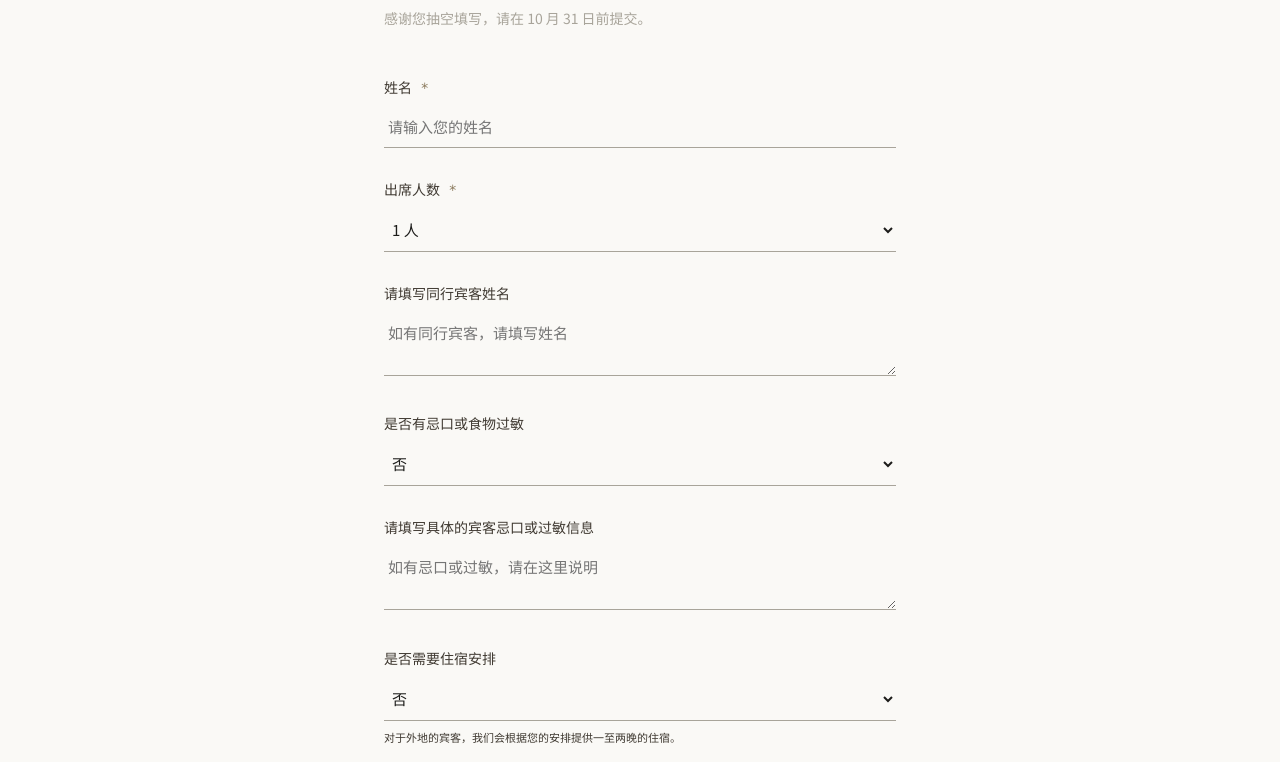
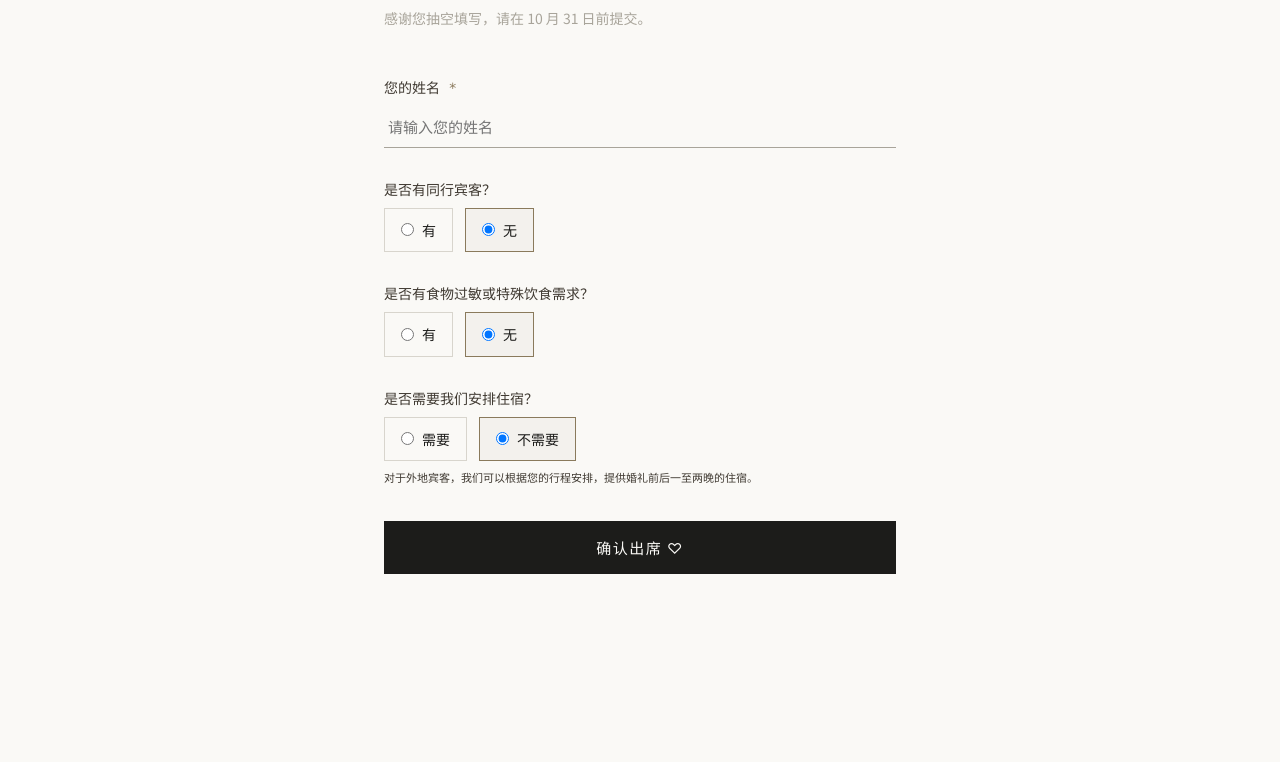
Before and after one commit to Zhongjin1116/zhongjin-shujie-wedding, a plain HTML site: page rsvp.html in a window 1280 px wide. Shown: the part 190-952 px from the top of the page. After the commit the page ends 918 px from the top, so only its background shows below. Drawn offline with nearby package versions, Linux system fonts and the light colour scheme.

Commit message:
Fix RSVP navigation and questions

```diff
--- a/rsvp.html
+++ b/rsvp.html
@@ -23,59 +23,70 @@
 
       <div id="form-container">
         <div class="field-group">
-          <label class="field-label" for="name">姓名 <span class="required">*</span></label>
+          <label class="field-label" for="name">您的姓名 <span class="required">*</span></label>
           <input class="field-input" type="text" id="name" placeholder="请输入您的姓名" />
         </div>
 
         <div class="field-group">
-          <label class="field-label" for="guest-count">出席人数 <span class="required">*</span></label>
-          <select class="field-select" id="guest-count">
-            <option value="1">1 人</option>
-            <option value="2">2 人</option>
-            <option value="3">3 人</option>
-            <option value="4">4 人</option>
-            <option value="5">5 人及以上</option>
-          </select>
+          <p class="field-label">是否有同行宾客？</p>
+          <div class="radio-group" role="radiogroup" aria-label="是否有同行宾客">
+            <label class="radio-label">
+              <input type="radio" name="has-companion" value="有" />
+              有
+            </label>
+            <label class="radio-label">
+              <input type="radio" name="has-companion" value="无" checked />
+              无
+            </label>
+          </div>
         </div>
 
-        <div class="field-group">
-          <label class="field-label" for="guest-names">请填写同行宾客姓名</label>
+        <div class="field-group conditional-field" id="companion-detail-group" hidden>
+          <label class="field-label" for="guest-names">同行宾客姓名</label>
           <textarea class="field-textarea compact" id="guest-names" placeholder="如有同行宾客，请填写姓名"></textarea>
         </div>
 
         <div class="field-group">
-          <label class="field-label" for="has-allergy">是否有忌口或食物过敏</label>
-          <select class="field-select" id="has-allergy">
-            <option value="否">否</option>
-            <option value="是">是</option>
-          </select>
+          <p class="field-label">是否有食物过敏或特殊饮食需求？</p>
+          <div class="radio-group" role="radiogroup" aria-label="是否有食物过敏或特殊饮食需求">
+            <label class="radio-label">
+              <input type="radio" name="has-allergy" value="有" />
+              有
+            </label>
+            <label class="radio-label">
+              <input type="radio" name="has-allergy" value="无" checked />
+              无
+            </label>
+          </div>
+        </div>
+
+        <div class="field-group conditional-field" id="allergy-detail-group" hidden>
+          <label class="field-label" for="allergy-detail">请告诉我们具体的饮食需求</label>
+          <textarea class="field-textarea compact" id="allergy-detail" placeholder="如有食物过敏或特殊饮食需求，请在这里说明"></textarea>
         </div>
 
         <div class="field-group">
-          <label class="field-label" for="allergy-detail">请填写具体的宾客忌口或过敏信息</label>
-          <textarea class="field-textarea compact" id="allergy-detail" placeholder="如有忌口或过敏，请在这里说明"></textarea>
+          <p class="field-label">是否需要我们安排住宿？</p>
+          <div class="radio-group" role="radiogroup" aria-label="是否需要我们安排住宿">
+            <label class="radio-label">
+              <input type="radio" name="needs-lodging" value="需要" />
+              需要
+            </label>
+            <label class="radio-label">
+              <input type="radio" name="needs-lodging" value="不需要" checked />
+              不需要
+            </label>
+          </div>
+          <p class="field-help">对于外地宾客，我们可以根据您的行程安排，提供婚礼前后一至两晚的住宿。</p>
         </div>
 
-        <div class="field-group">
-          <label class="field-label" for="needs-lodging">是否需要住宿安排</label>
-          <select class="field-select" id="needs-lodging">
-            <option value="否">否</option>
-            <option value="是">是</option>
-          </select>
-          <p class="field-help">对于外地的宾客，我们会根据您的安排提供一至两晚的住宿。</p>
+        <div class="field-group conditional-field" id="lodging-detail-group" hidden>
+          <label class="field-label" for="lodging-detail">请填写住宿信息</label>
+          <p class="field-help">请告诉我们预计入住人数及入住日期。</p>
+          <textarea class="field-textarea compact" id="lodging-detail" placeholder="示例：2 人，11 月 12 日入住，11 月 14 日离店"></textarea>
         </div>
 
-        <div class="field-group">
-          <label class="field-label" for="lodging-detail">请填写具体的住宿信息</label>
-          <textarea class="field-textarea compact" id="lodging-detail" placeholder="如需要住宿，请填写人数、到达日期或其他安排"></textarea>
-        </div>
-
-        <div class="field-group">
-          <label class="field-label">*着装要求</label>
-          <p class="field-help">为了能更好地契合婚礼主题，我们希望宾客优先选择柔和、自然的浅色系轻礼服出席。</p>
-        </div>
-
-        <button class="submit-btn" id="submit-btn" onclick="submitRsvp()">提交</button>
+        <button class="submit-btn" id="submit-btn" onclick="submitRsvp()">确认出席 ♡</button>
         <p class="error-msg" id="error-msg"></p>
       </div>
 
@@ -90,6 +101,28 @@
   </main>
 
   <script>
+    function selectedRadioValue(name) {
+      return document.querySelector(`input[name="${name}"]:checked`)?.value || '';
+    }
+
+    function bindConditionalRadio(name, activeValue, groupId) {
+      const group = document.getElementById(groupId);
+      if (!group) return;
+
+      const update = () => {
+        group.hidden = selectedRadioValue(name) !== activeValue;
+      };
+
+      document.querySelectorAll(`input[name="${name}"]`).forEach((input) => {
+        input.addEventListener('change', update);
+      });
+      update();
+    }
+
+    bindConditionalRadio('has-companion', '有', 'companion-detail-group');
+    bindConditionalRadio('has-allergy', '有', 'allergy-detail-group');
+    bindConditionalRadio('needs-lodging', '需要', 'lodging-detail-group');
+
     async function submitRsvp() {
       const name = document.getElementById('name').value.trim();
       const errorMsg = document.getElementById('error-msg');
@@ -98,16 +131,18 @@
       if (!name) { errorMsg.textContent = '请填写您的姓名。'; return; }
 
       const attending = true;
-      const guestCount = document.getElementById('guest-count').value;
+      const hasCompanion = selectedRadioValue('has-companion');
       const guestNames = document.getElementById('guest-names').value.trim();
-      const hasAllergy = document.getElementById('has-allergy').value;
+      const hasAllergy = selectedRadioValue('has-allergy');
       const allergyDetail = document.getElementById('allergy-detail').value.trim();
-      const needsLodging = document.getElementById('needs-lodging').value;
+      const needsLodging = selectedRadioValue('needs-lodging');
       const lodgingDetail = document.getElementById('lodging-detail').value.trim();
+      const guestCount = hasCompanion === '有' ? 2 : 1;
       const dietary = `${hasAllergy}${allergyDetail ? `：${allergyDetail}` : ''}`;
       const message = [
-        guestNames ? `同行宾客：${guestNames}` : '',
-        `需要住宿：${needsLodging}`,
+        `同行宾客：${hasCompanion}`,
+        guestNames ? `同行宾客姓名：${guestNames}` : '',
+        `住宿安排：${needsLodging}`,
         lodgingDetail ? `住宿信息：${lodgingDetail}` : '',
       ].filter(Boolean).join('\n');
 
@@ -122,7 +157,7 @@
         const res = await fetch('/api/rsvp', {
           method: 'POST',
           headers: { 'Content-Type': 'application/json' },
-          body: JSON.stringify({ name, attending, guestCount, dietary: dietary.join(','), message }),
+          body: JSON.stringify({ name, attending, guestCount, dietary, message }),
           signal: controller.signal
         });
         clearTimeout(timeoutId);
@@ -143,7 +178,7 @@
         errorMsg.textContent = e.name === 'AbortError'
           ? '提交超时，请稍后再试。'
           : `提交遇到问题：${e.message}`;
-        btn.textContent = '提交';
+        btn.textContent = '确认出席 ♡';
         btn.disabled = false;
       }
     }
--- a/style.css
+++ b/style.css
@@ -839,7 +839,10 @@ a { color: inherit; text-decoration: none; }
   position: relative;
   z-index: 5;
   display: inline-block;
+  margin: -8px -10px;
+  padding: 8px 10px;
   pointer-events: auto;
+  touch-action: manipulation;
   text-decoration: underline;
   text-underline-offset: 2px;
 }
```
Also changed, not shown: script.js (+14 -1 lines).
